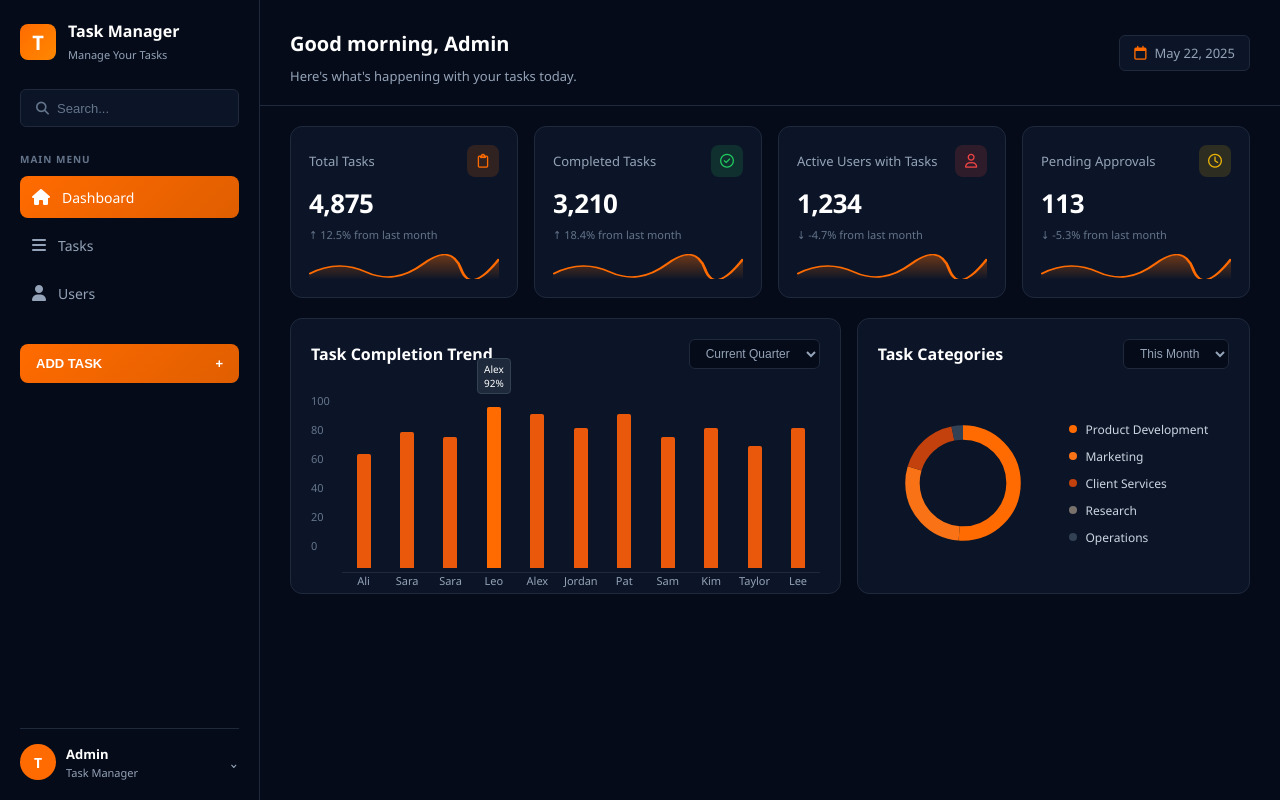
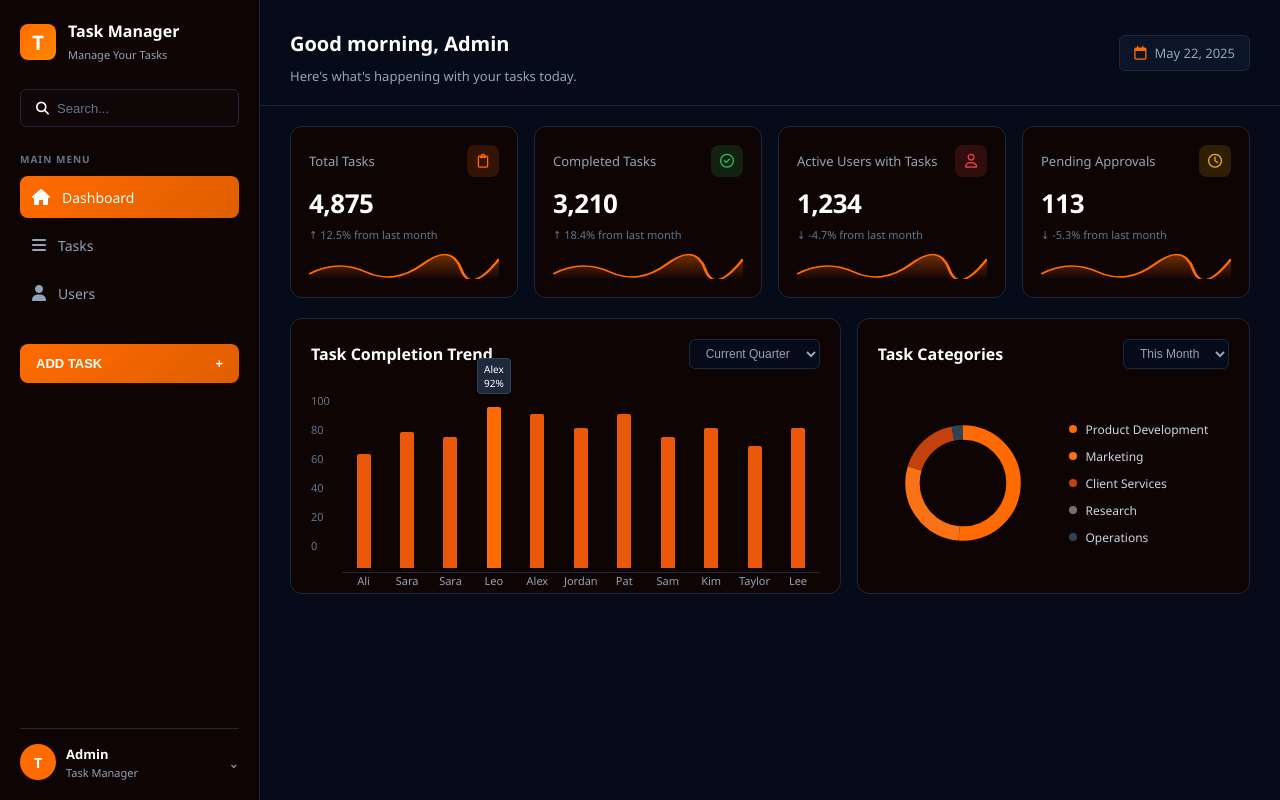
Before and after one commit to Fiza-Rani-057/Student-Task-Manager, a React (Vite) app: page / in a window 1280 px wide. Built offline with nearby package versions, Linux system fonts and the light colour scheme.

Commit message:
Student Task Manager

```diff
--- a/src/Components/Card.css
+++ b/src/Components/Card.css
@@ -9,7 +9,7 @@
 }
 
 .stat-card {
-  background-color: #0c1527;
+   background-color: rgb(15, 4, 4);
   border: 1px solid #1e293b;
   border-radius: 12px;
   padding: 18px;
--- a/src/Components/Charts.css
+++ b/src/Components/Charts.css
@@ -9,7 +9,7 @@
 }
 
 .chart-card {
-  background-color: #0c1527;
+  background-color: rgb(15, 4, 4);
   border: 1px solid #1e293b;
   border-radius: 12px;
   padding: 20px;
--- a/src/Components/Sidebar.css
+++ b/src/Components/Sidebar.css
@@ -1,7 +1,7 @@
 
 .sidebar {
     width: 260px;
-    background-color: #050b18;
+  background-color: rgb(15, 4, 4);
     border-right: 1px solid #1e293b;
     display: flex;
     flex-direction: column;
@@ -59,14 +59,14 @@
     top: 50%;
     transform: translateY(-50%);
     font-size: 13px;
-    color: #64748b;
+    color: white;
     z-index: 1;
 }
 
 .sidebar-search input {
     width: 100%;
     height: 38px;
-    background-color: #0c1527;
+    background-color: rgb(15, 7, 7);
     border: 1px solid #1e293b;
     padding: 9px 12px 9px 36px;
     border-radius: 6px;
--- a/src/Pages/Dashboard.css
+++ b/src/Pages/Dashboard.css
@@ -1,4 +1,4 @@
-/* Main Dashboard Layout Container */
+
 
 * {
     box-sizing: border-box;
@@ -8,7 +8,7 @@
     display: flex;
     width: 100%;
     min-height: 100vh;
-    background-color: #050b18;
+    background-color: black;
     font-family: 'Segoe UI', Tahoma, Geneva, Verdana, sans-serif;
 }
 
@@ -21,7 +21,7 @@
     display: flex;
     flex-direction: column;
     gap: 25px;
-    background-color: #050b18;
+    background-color: black;
 }
 
 /* Tablet */
--- a/src/index.css
+++ b/src/index.css
@@ -1,8 +1,9 @@
 html, body, #root {
-  background-color: #050b18 !important;
-  margin: 0;
-  padding: 0;
-  min-height: 100vh;
-  color: #ffffff;
-  font-family: 'Segoe UI', Tahoma, Geneva, Verdana, sans-serif;
+  background-color: black !important;
+  margin: 0 !important;
+  padding: 0 !important;
+  width: 100% !important;
+  min-height: 100vh !important;
+  color: #ffffff !important;
+  font-family: 'Segoe UI', Tahoma, Geneva, Verdana, sans-serif !important;
 }
```
